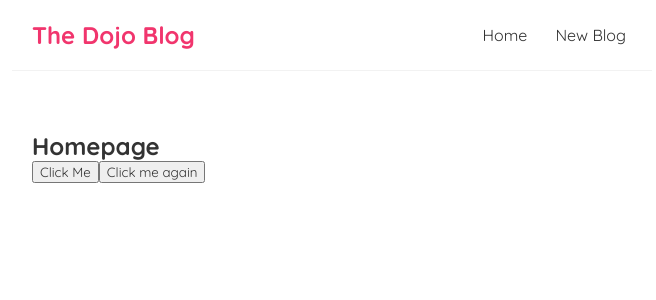
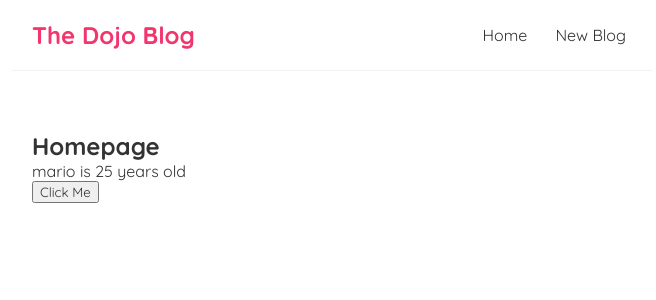
Before and after one commit to epalacio/dojo-blog, a React (Create React App) app: page / in a window 1280 px wide. Shown: the top 300 px of the page, without its empty margins (308-964 px from the left). Built offline with nearby package versions, Linux system fonts and the light colour scheme.

Commit message:
Added simple useState hook to see dynamic changes

```diff
--- a/src/Home.js
+++ b/src/Home.js
@@ -1,18 +1,19 @@
+import { useState } from "react";
+
 const Home = () => {
+    const [name, setName] = useState('mario');
+    const [age, setAge] = useState(25);
 
     const handleClick = (e) => {
-        console.log('Hello!', e);
+        setName('luigi');
+        setAge(30);
     };
-
-    const handleClickAgain = (name) => {
-       console.log(`Hello ${name}`);
-    }
 
     return (
         <div className="home">
             <h2>Homepage</h2>
+            <p>{name} is {age} years old</p>
             <button onClick={handleClick}>Click Me</button>
-            <button onClick={() => handleClickAgain('Mario')}>Click me again</button>
         </div>
      );
 }
```
Also changed, not shown: 1 other file (tests, documents, lock files or other folders).
